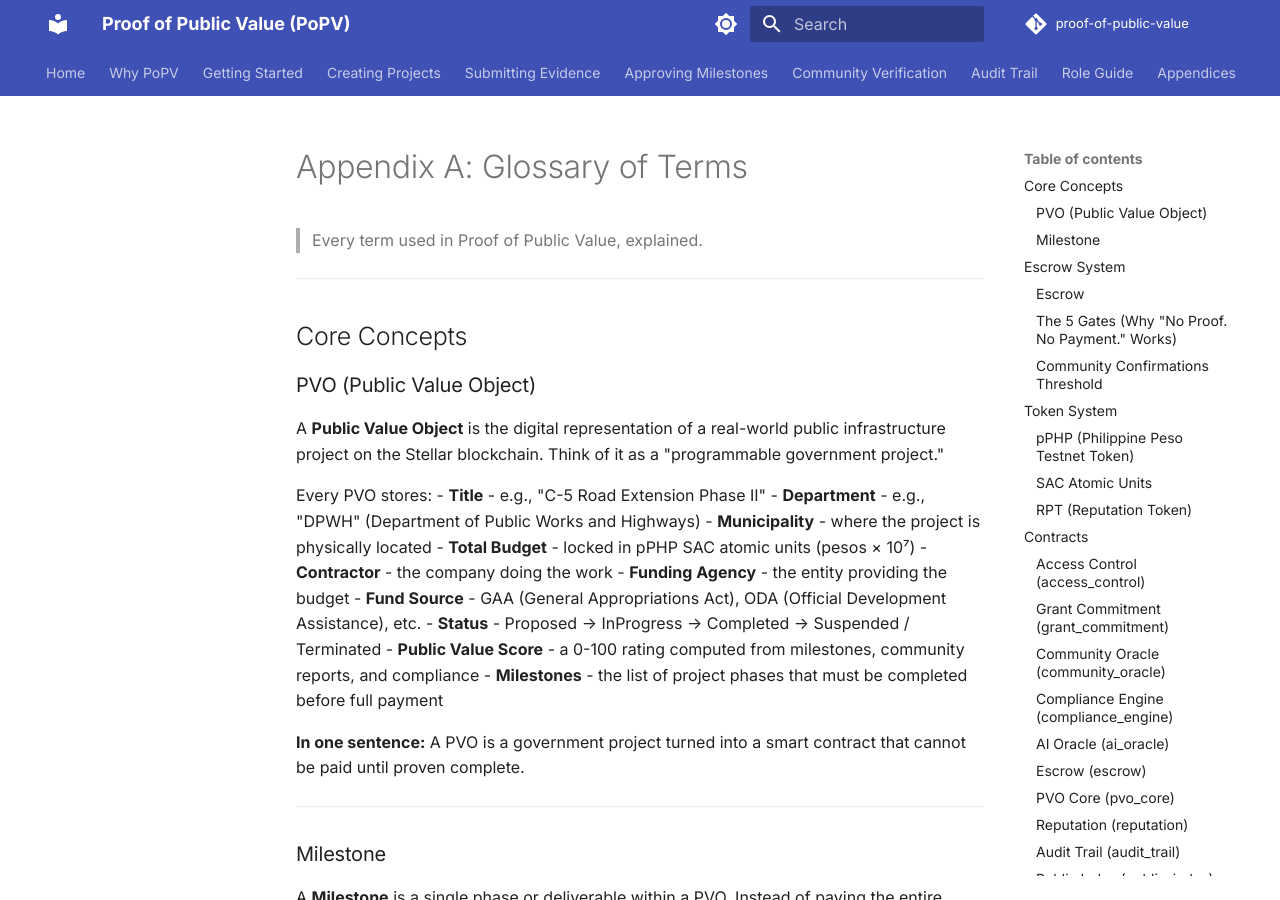
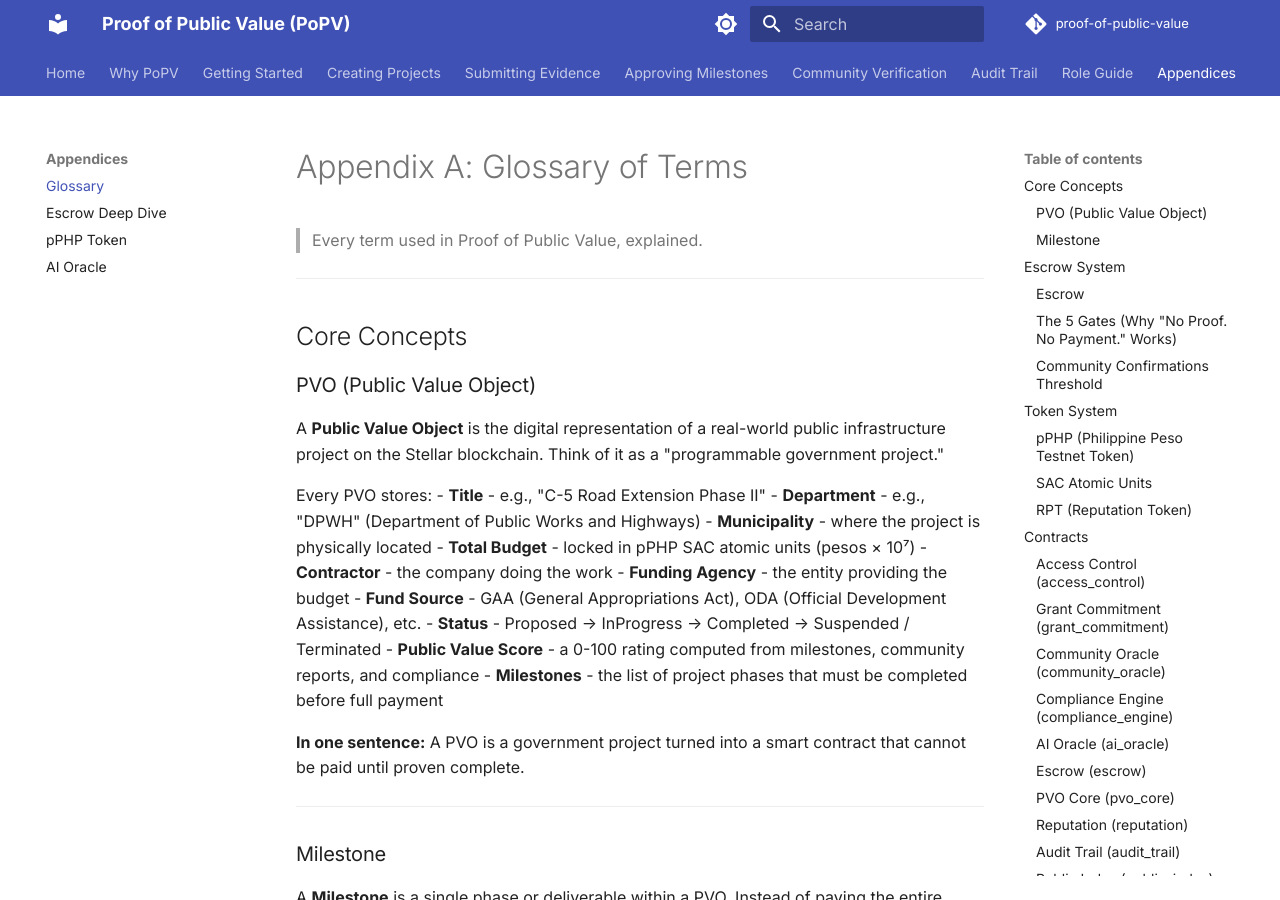
Before and after one commit to greenarmor/proof-of-public-value, an MkDocs documentation site: the page built from docs/appendices.md, in a window 1280 px wide and 900 px high. Built offline with MkDocs 1.6.1 and Material for MkDocs 9.7.7, drawn with Linux system fonts in a browser that asks for light colours; comment, search, counter and statistics services are not loaded.

Commit message:
docs: add Glossary (appendices.md) to mkdocs nav
- Provenance Chain section now visible in the mkdocs site
- Glossary appears under Appendices alongside Escrow, pPHP, AI Oracle

```diff
--- a/mkdocs.yml
+++ b/mkdocs.yml
@@ -60,6 +60,7 @@
   - Audit Trail: audit-trail.md
   - Role Guide: role-guide.md
   - Appendices:
+      - Glossary: appendices.md
       - Escrow Deep Dive: escrow-deep-dive.md
       - pPHP Token: pphp-token.md
       - AI Oracle: ai-oracle.md
```
